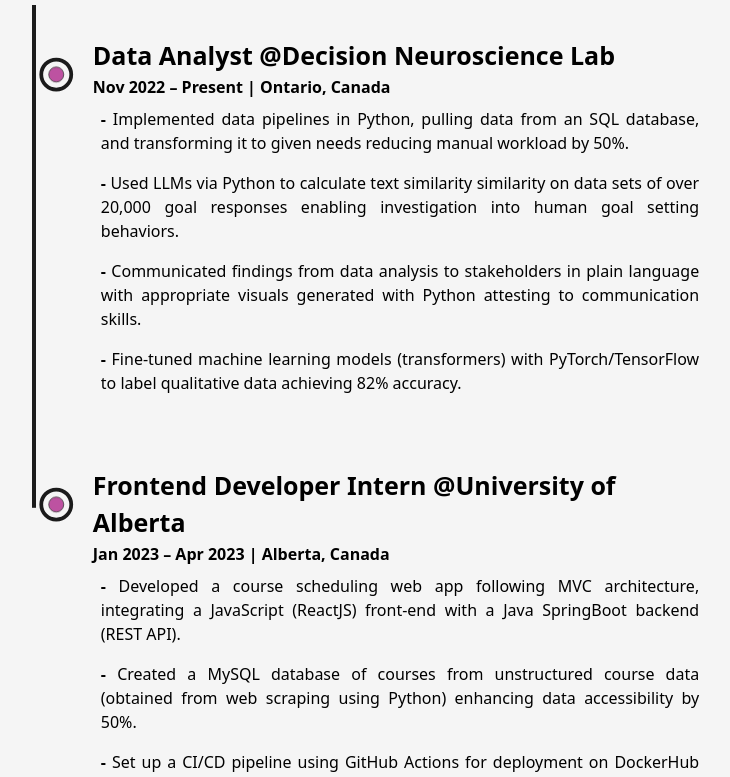
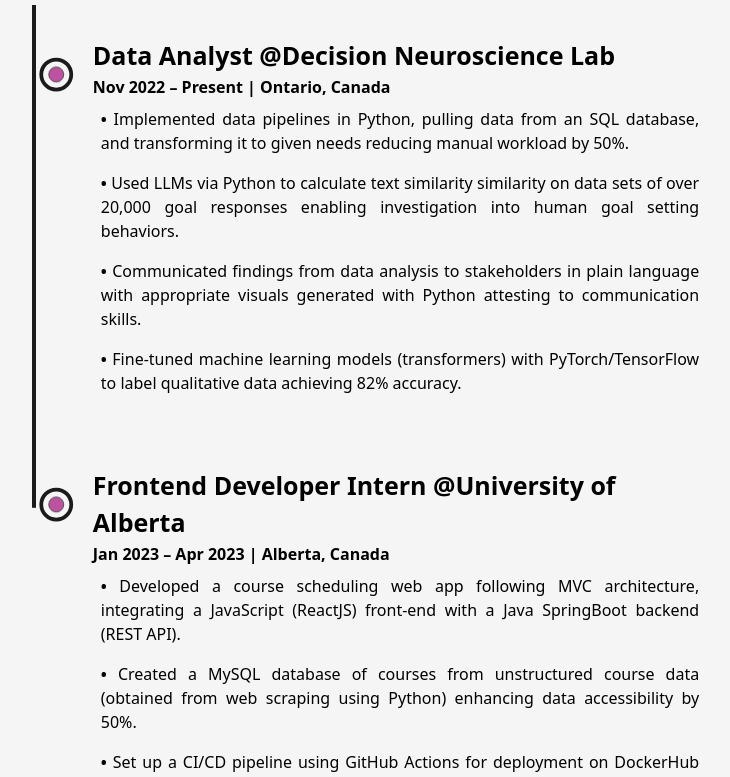
Before and after one commit to Farhan-Faisal/dev-portfolio, a Next.js app: page /About in a window 1280 px wide. Shown: the part 1963-2740 px from the top of the page, without its empty margins (256-986 px from the left). Built offline with nearby package versions, Linux system fonts and the light colour scheme.

Commit message:
About page completed

```diff
--- a/src/components/Experience.js
+++ b/src/components/Experience.js
@@ -16,7 +16,7 @@
                             return (
                                 <li key={index} className="p-2">
                                     <p style={{ textAlign: 'justify' }}>
-                                        <span style={{fontWeight: 'bold'}}>-  </span>{bullet}
+                                        <span style={{fontWeight: 'bold'}}>•  </span>{bullet}
                                     </p>
                                 </li>
                             )
--- a/src/pages/index.js
+++ b/src/pages/index.js
@@ -33,7 +33,7 @@
 
               <div className='flex items-center self-start mt-2'>
                 <Link href="/dummy.pdf" download={true} target={"_blank"} className='flex items-start bg-dark p-2.5 px-6 rounded-lg text-lg hover:bg-light mx-2' style={{color: 'white'}}>
-                  Resume <LinkArrow className='w-6 ml-1'/>
+                  Resume <LinkArrow className='w-4 ml-1'/>
                 </Link>
 
                 <Link href="mailto:developer.dmitri@gmail.com" target={"_blank"} className='flex items-start bg-dark p-2.5 px-6 rounded-lg text-lg hover:bg-light mx-2' style={{color: 'white'}}>
```
